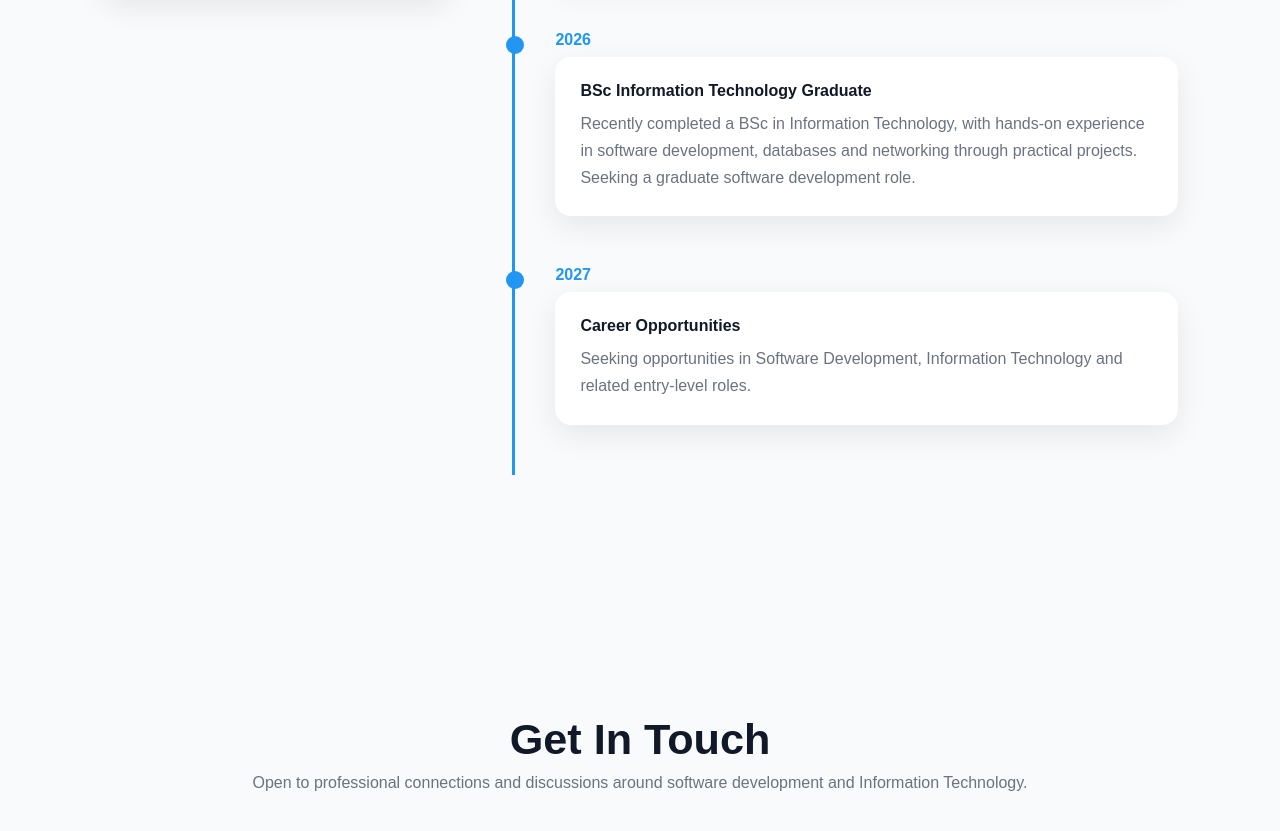
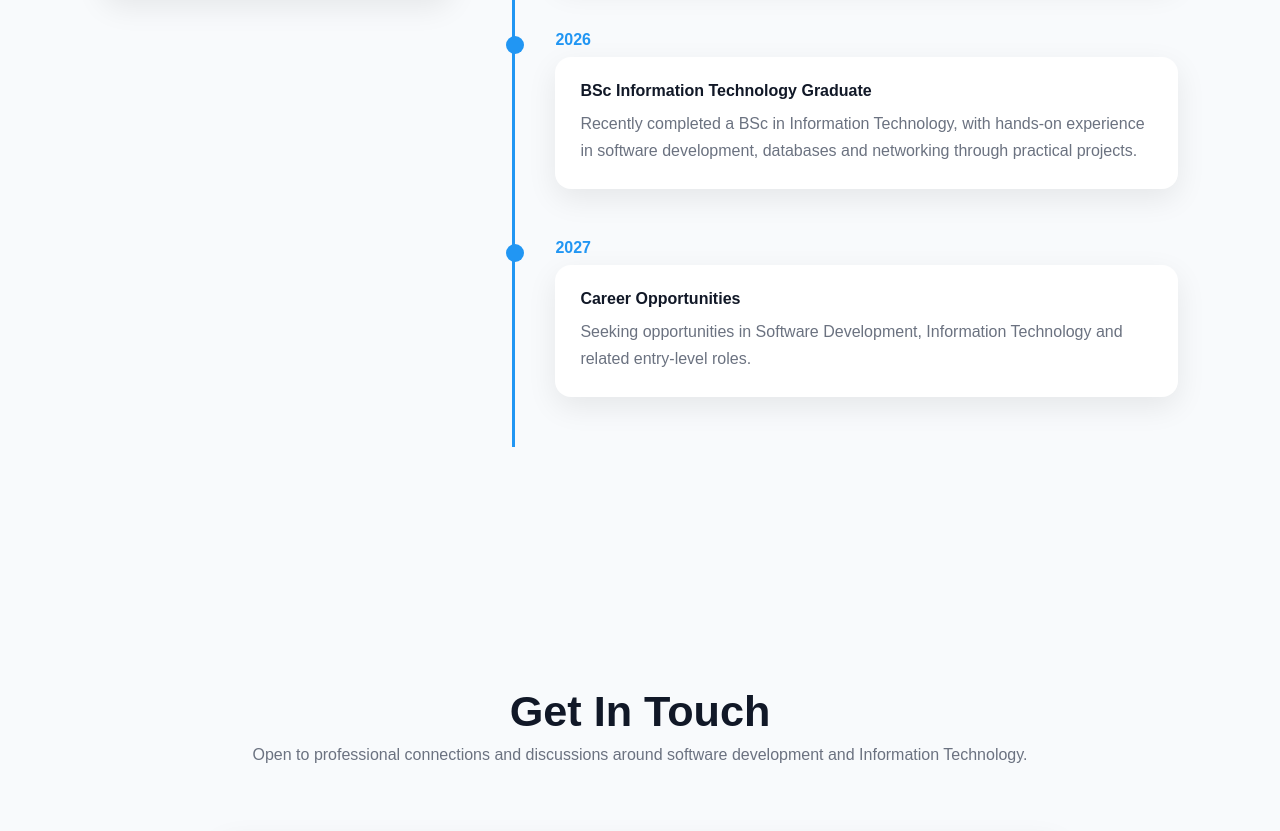
Before and after one commit to MCMeyer416/virtual-cv, a plain HTML site: page index.html in a window 1280 px wide. Shown: the part 4766-5597 px from the top of the page. Drawn offline with Linux system fonts and the light colour scheme.

Commit message:
Update index.html
fixed wording

```diff
--- a/index.html
+++ b/index.html
@@ -635,8 +635,8 @@
                             <h4>BSc Information Technology Graduate</h4>
 
                             <p>
-                                Recently completed a BSc in Information Technology, with hands-on experience in software development, databases and networking through practical projects.
-                                Seeking a graduate software development role.
+                                Recently completed a BSc in Information Technology,
+                                with hands-on experience in software development, databases and networking through practical projects.
                             </p>
 
                         </div>
```
